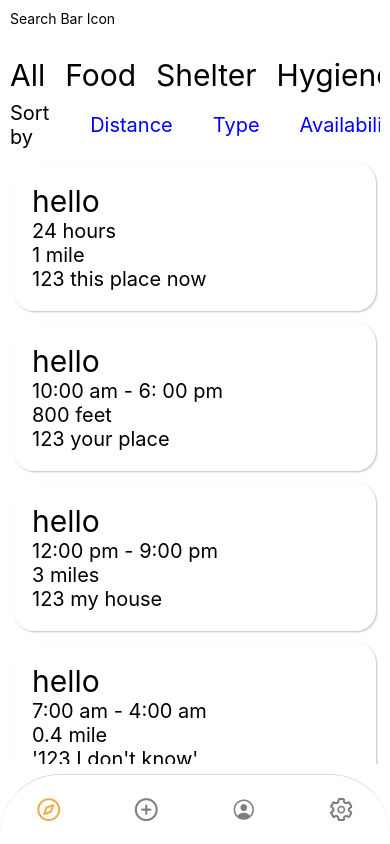
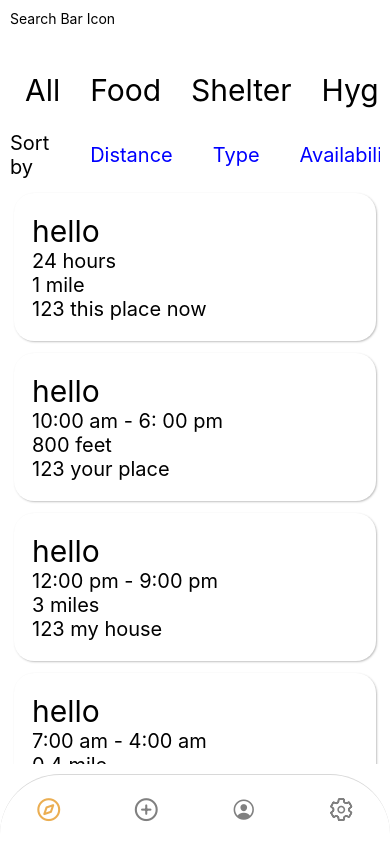
Before and after one commit to Valyria-Studios/ellis_app, a React Native app in the folder App/: screen /Home in a window 390 px wide. Built offline with nearby package versions, Linux system fonts and the light colour scheme.

Commit message:
Added onPress color and border change

```diff
--- a/App/screens/Home.js
+++ b/App/screens/Home.js
@@ -1,3 +1,4 @@
+import React, { useState } from "react";
 import {
   StyleSheet,
   Text,
@@ -10,8 +11,14 @@ import Card from "../shared/Card";
 import Amenities from "../shared/Amenities";
 
 export default function App() {
+  const [selectedCategory, setSelectedCategory] = useState(null);
+
   const handlePress = (category) => {
-    console.log(`Selected category: ${category}`);
+    if (selectedCategory === category) {
+      setSelectedCategory(null);
+    } else {
+      setSelectedCategory(category);
+    }
   };
 
   return (
@@ -35,8 +42,18 @@ export default function App() {
             <TouchableOpacity
               key={category}
               onPress={() => handlePress(category)}
+              activeOpacity={1}
             >
-              <Text style={styles.scrollerItems}>{category}</Text>
+              <View>
+                <Text
+                  style={[
+                    styles.scrollerItems,
+                    category === selectedCategory && styles.selectedCategory,
+                  ]}
+                >
+                  {category}
+                </Text>
+              </View>
             </TouchableOpacity>
           ))}
         </ScrollView>
@@ -82,7 +99,15 @@ const styles = StyleSheet.create({
   },
   scrollerItems: {
     fontSize: 30,
-    paddingRight: 20,
+    padding: 15,
+  },
+  selectedCategory: {
+    padding: 15,
+    fontWeight: "600",
+    color: "#ebae52",
+    borderWidth: 2,
+    borderRadius: 100,
+    borderColor: "#ebae52",
   },
   sortByContainer: {
     flexDirection: "row",
```
